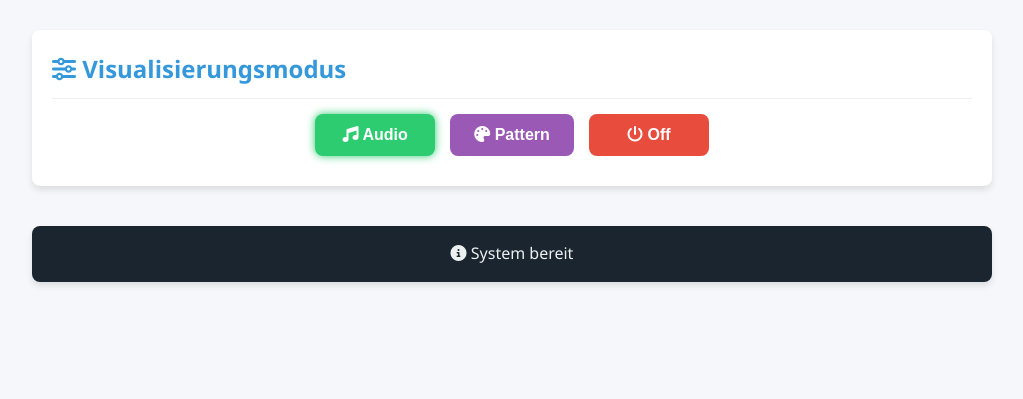
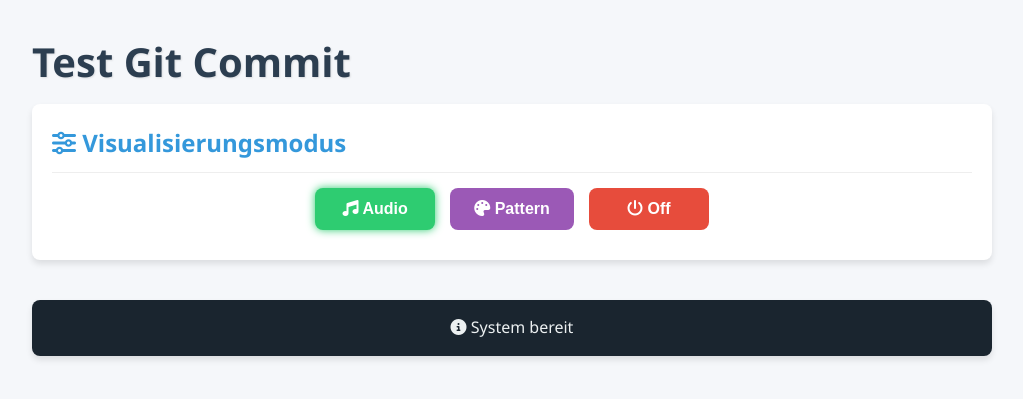
Before and after one commit to Roberto2Meloni/PiVoltaMeter, a Flask app: page / in a window 1280 px wide. Shown: the part 142-541 px from the top of the page, without its empty margins (128-1151 px from the left). Run offline with Flask 3, Linux system fonts and the light colour scheme.

Commit message:
Test comit

```diff
--- a/templates/index.html
+++ b/templates/index.html
@@ -16,6 +16,7 @@
       <h1><i class="fas fa-bolt"></i> PiVoltMeter</h1>
       <p class="subtitle">LED-Visualisierung</p>
     </header>
+    <h1>Test Git Commit</h1>
 
     <div class="container">
       <div class="card">
```
